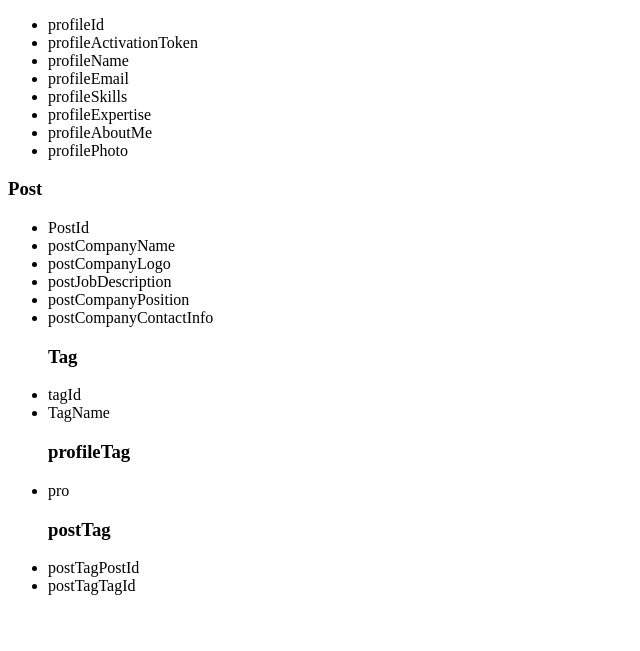
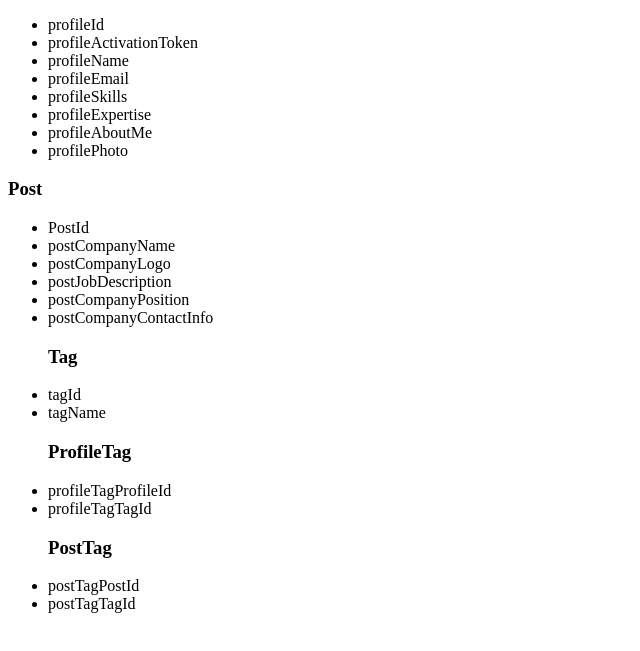
Before and after one commit to business-hub-actx/capstone-the-hub, a plain HTML site: page documentation/entities-and-attributes.html in a window 1280 px wide. Shown: the part 105-756 px from the top of the page, without its empty margins (0-640 px from the left). Drawn offline with Linux system fonts and the light colour scheme.

Commit message:
Updated entities-and-attributes.html

```diff
--- a/documentation/entities-and-attributes.html
+++ b/documentation/entities-and-attributes.html
@@ -28,12 +28,13 @@
         <li>postCompanyContactInfo</li>
         <h3>Tag</h3>
         <li>tagId</li>
-        <li>TagName</li>
+        <li>tagName</li>
 
-        <h3>profileTag</h3>
-        <li>pro</li>
+        <h3>ProfileTag</h3>
+        <li>profileTagProfileId</li>
+        <li>profileTagTagId</li>
 
-        <h3>postTag</h3>
+        <h3>PostTag</h3>
         <li>postTagPostId</li>
         <li>postTagTagId</li>
     </ul>
```
